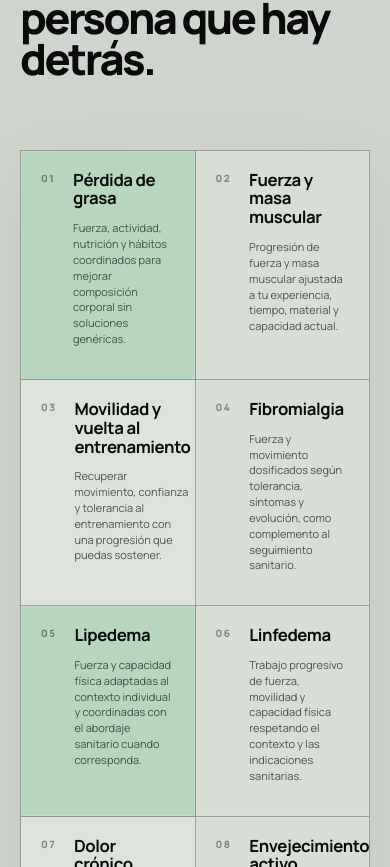
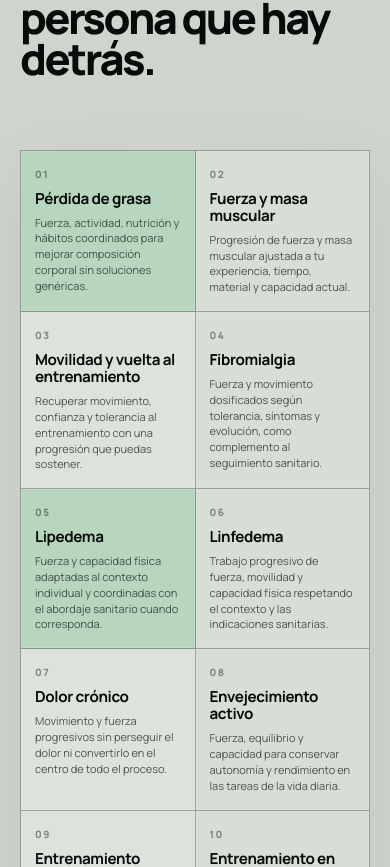
Before and after one commit to albypersonaltrainer-arch/ghc-training-landing, a Next.js app: page / in a window 390 px wide. Shown: the part 7157-8024 px from the top of the page. Built offline with nearby package versions, Linux system fonts and the light colour scheme; no server answers.

Commit message:
Fix specialty titles on mobile

```diff
--- a/app/home-2026-polish.css
+++ b/app/home-2026-polish.css
@@ -267,10 +267,31 @@
 @media (max-width: 720px) {
   .ghc26-solutions-grid article {
     min-height: 156px;
-    padding: 20px;
+    grid-template-columns: 1fr;
+    grid-template-rows: auto auto 1fr;
+    gap: 8px;
+    padding: 16px 14px;
+  }
+
+  .ghc26-solutions-grid article > small {
+    grid-column: 1;
+    grid-row: 1;
+  }
+
+  .ghc26-solutions-grid article > strong {
+    grid-column: 1;
+    grid-row: 2;
+    min-width: 0;
+    font-size: .95rem;
+    line-height: 1.12;
+    overflow-wrap: anywhere;
+    hyphens: auto;
   }
 
   .ghc26-solution-blurb {
+    grid-column: 1;
+    grid-row: 3;
+    max-width: none;
     opacity: 1;
     transform: none;
     font-size: 11px;
```
